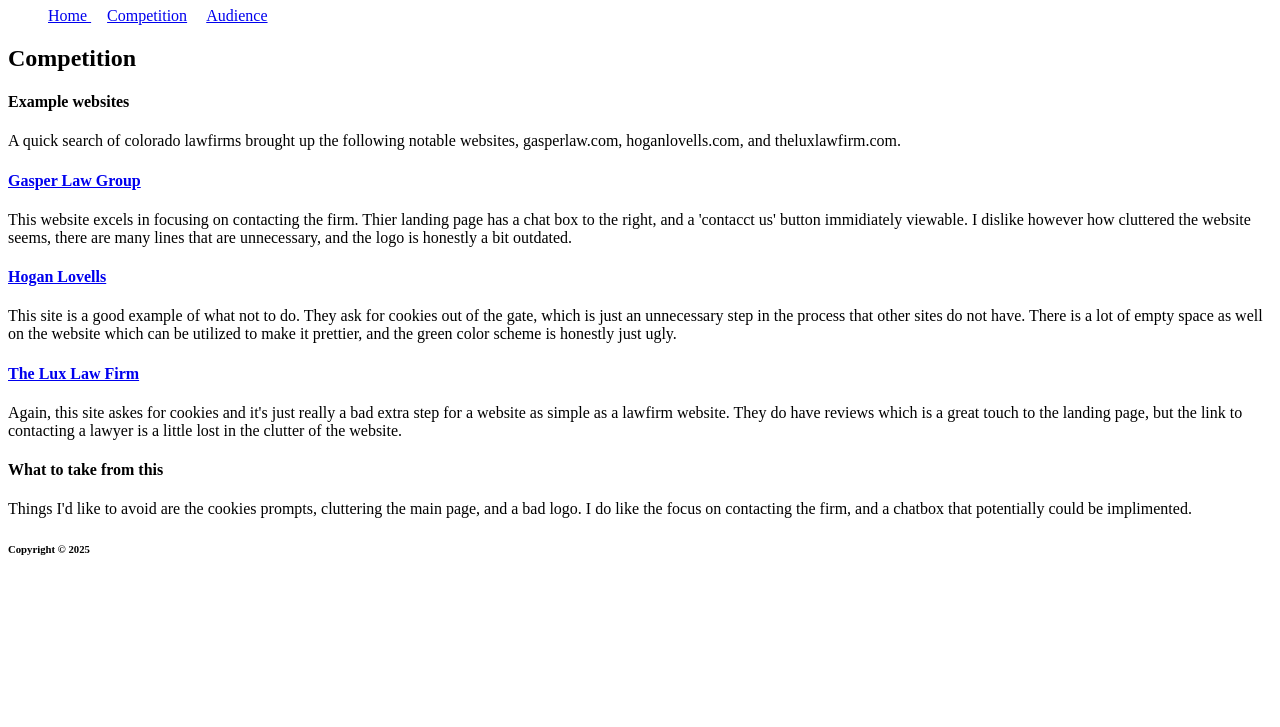
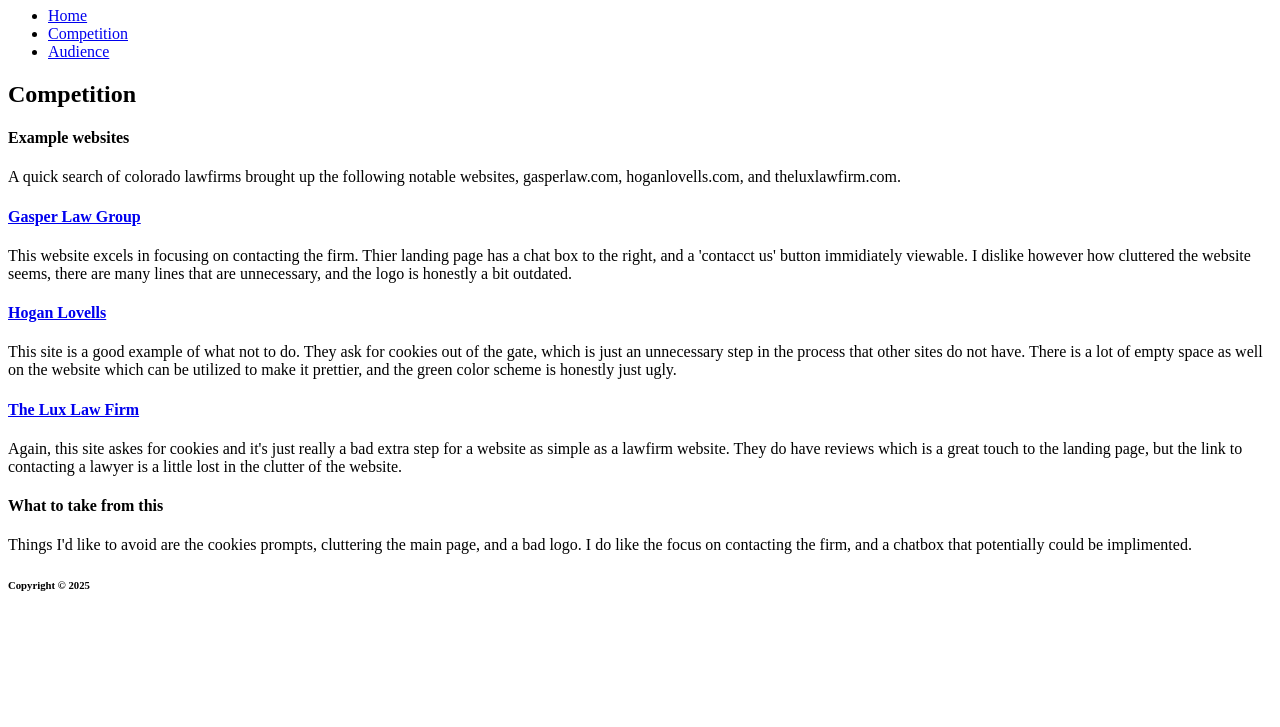
Before and after one commit to ChirsKinn/se1400, a plain HTML site: page milestone1/competition.html in a window 1280 px wide. Shown: the part 73-800 px from the top of the page. Drawn offline with Linux system fonts and the light colour scheme.

Commit message:
Fixed some minor issues

```diff
--- a/milestone1/competition.html
+++ b/milestone1/competition.html
@@ -1,19 +1,21 @@
 <!doctype html>
-<html lang="eng">
+<html lang="en">
     <head>
-        <meta charset="utf-8" name="robots" content="noindex,nofollow">
+        <meta charset="utf-8">
+        <meta name="robots" content="noindex,nofollow">
+
         <title>Kinnaird Law</title>
     </head>
 
 <body>
         <header><h1>Kinnaird Law</h1></header>
-            <nav>
-                <ul>
-                    <a href="index.html">Home </a> &nbsp; &nbsp;
-                    <a href="competition.html">Competition</a> &nbsp; &nbsp;
-                    <a href="audience.html">Audience</a> &nbsp; &nbsp;
-                </ul>
-            </nav>
+    <nav>
+        <ul>
+            <li><a href="index.html">Home</a></li>
+            <li><a href="competition.html">Competition</a></li>
+            <li><a href="audience.html">Audience</a></li>
+        </ul>
+    </nav>
 
         <main>
             <h2>Competition</h2>
@@ -41,6 +43,7 @@
             <p> Things I'd like to avoid are the cookies prompts, cluttering the main page, and a bad logo. I do like the focus on contacting the firm, and a chatbox that potentially could be implimented.
             </p>
 
+        </main>
     <footer>
         <h6>Copyright &copy; 2025</h6>
     </footer>
```
Also changed, not shown: milestone1/audience.html (+12 -9 lines), milestone1/index.html (+11 -9 lines).
